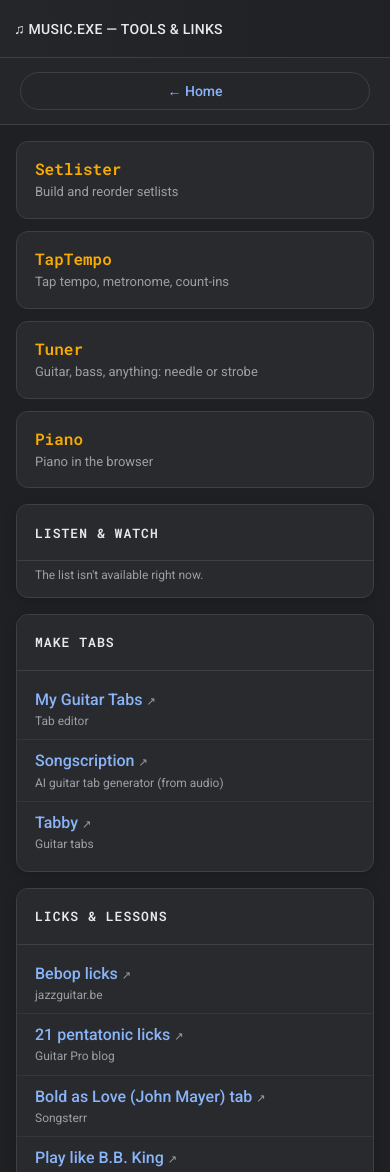
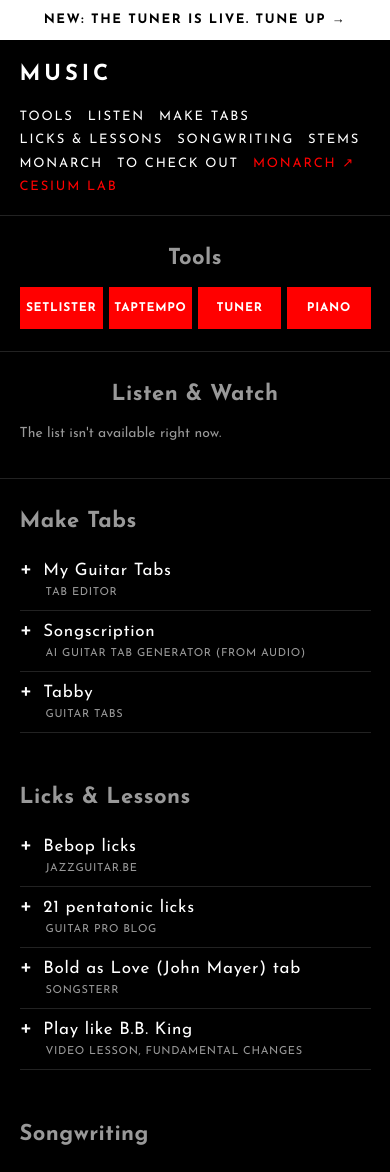
Before and after one commit to Cesium-Lab/heart, an Astro site in the folder frontend/: page /music in a window 390 px wide. Shown: the top 1172 px of the page. Built offline with nearby package versions, Linux system fonts and the light colour scheme; Astro itself is replaced by a stand-in of ours; no server answers.

Commit message:
music page

```diff
--- a/frontend/src/pages/music/index.astro
+++ b/frontend/src/pages/music/index.astro
@@ -1,5 +1,4 @@
 ---
-import "../../styles/setlister.css";
 import "../../styles/music.css";
 
 // Edit the lists here. `note` is shown under the link; `href` empty = plain text (no link).
@@ -12,7 +11,8 @@ const tools = [
 
 const sections = [
   {
-    title: "MAKE TABS",
+    id: "tabs",
+    title: "Make tabs",
     links: [
       { name: "My Guitar Tabs", href: "https://app.my-guitar-tabs.com/create", note: "Tab editor" },
       {
@@ -24,7 +24,8 @@ const sections = [
     ],
   },
   {
-    title: "LICKS & LESSONS",
+    id: "licks",
+    title: "Licks & lessons",
     links: [
       { name: "Bebop licks", href: "https://www.jazzguitar.be/blog/bebop-licks/", note: "jazzguitar.be" },
       {
@@ -45,7 +46,8 @@ const sections = [
     ],
   },
   {
-    title: "SONGWRITING",
+    id: "songwriting",
+    title: "Songwriting",
     links: [
       {
         name: "10 songwriting techniques",
@@ -55,7 +57,8 @@ const sections = [
     ],
   },
   {
-    title: "STEMS & VOCAL REMOVAL",
+    id: "stems",
+    title: "Stems & vocal removal",
     links: [
       { name: "Ultimate Vocal Remover", href: "https://ultimatevocalremover.com/", note: "Free app (UVR)" },
       { name: "UVR walkthrough", href: "https://www.youtube.com/watch?v=qYK_8xkIIOw", note: "YouTube" },
@@ -64,6 +67,7 @@ const sections = [
     ],
   },
   {
+    id: "monarch",
     title: "MONARCH",
     links: [
       { name: "monarchonstage.com", href: "https://monarchonstage.com/", note: "The band site" },
@@ -75,7 +79,8 @@ const sections = [
     ],
   },
   {
-    title: "TO CHECK OUT",
+    id: "later",
+    title: "To check out",
     links: [{ name: "Playhouse", href: "https://playhouse.band/", note: "playhouse.band" }],
   },
 ];
@@ -88,6 +93,8 @@ const sections = [
     <link rel="icon" href="/favicons/music.svg?v=5" type="image/svg+xml" />
     <link rel="apple-touch-icon" href="/apple-touch-icon.png?v=5" />
     <meta charset="utf-8" />
+    <link rel="preconnect" href="https://fonts.googleapis.com" />
+    <link href="https://fonts.googleapis.com/css2?family=Josefin+Sans:wght@400;700&display=swap" rel="stylesheet" />
     <meta name="viewport" content="width=device-width,initial-scale=1" />
     <meta name="description" content="Music tools and links" />
     <meta property="og:title" content="Music" />
@@ -96,40 +103,46 @@ const sections = [
   </head>
 
   <body>
-    <main class="app">
-      <header class="titlebar">
-        <span>♫ MUSIC.EXE — TOOLS &amp; LINKS</span><span class="window-buttons" aria-hidden="true"
-          ><i>_</i><i>□</i><i>×</i></span
-        >
+    <a class="mu-bar" href="/music/tuner/">New: the tuner is live. Tune up →</a>
+
+    <header class="mu-head">
+      <a class="mu-logo" href="/music/">Music</a>
+      <nav aria-label="Sections">
+        <a href="#tools">Tools</a>
+        <a href="#listen">Listen</a>
+        {sections.map((s) => <a href={`#${s.id}`}>{s.title === "Stems & vocal removal" ? "Stems" : s.title}</a>)}
+        <a class="mu-ext" href="https://monarchonstage.com/" target="_blank" rel="noopener">MONARCH ↗</a>
+        <a class="mu-ext" href="/">Cesium Lab</a>
+      </nav>
     </header>
-      <nav class="toolbar" aria-label="Links">
-        <a class="button" href="/">← Home</a>
-      </nav>
 
-      <section class="mu-tools" aria-label="My tools">
+    <main>
+      <section id="tools" class="mu-section">
+        <h2>Tools</h2>
+        <div class="mu-grid mu-tools">
           {
             tools.map((t) => (
-            <a class="mu-tool" href={t.href}>
+              <a class="mu-btn" href={t.href}>
                 <b>{t.name}</b>
                 <span>{t.note}</span>
               </a>
             ))
           }
+        </div>
       </section>
 
-      <section class="mu-listen panel" aria-label="Listen and watch">
-        <header class="panel-title">
-          <span>LISTEN &amp; WATCH</span><span id="lwCount" class="mu-count"></span>
-        </header>
+      <section id="listen" class="mu-section">
+        <h2>Listen &amp; watch <span id="lwCount" class="mu-count"></span></h2>
+        <div class="mu-grid">
           <form id="lwAdd" class="mu-add" hidden>
             <input name="link" placeholder="Paste a YouTube, Shorts, reel, or Spotify link" inputmode="url" />
             <input name="title" placeholder="Title (optional: looked up from the link)" />
-          <button class="primary small">Add</button>
+            <button class="mu-red">Add</button>
           </form>
           <form id="lwLogin" class="mu-add" hidden>
             <input name="username" placeholder="Username" autocomplete="username" autocapitalize="none" required />
             <input type="password" name="password" placeholder="Password" autocomplete="current-password" required />
-          <button class="small">Log in to edit</button>
+            <button class="mu-red">Log in to edit</button>
           </form>
           <div id="lwMsg" class="mu-msg"></div>
           <ul id="lwTodo" class="mu-check"></ul>
@@ -137,39 +150,39 @@ const sections = [
             <summary>Done (<span id="lwDoneN">0</span>)</summary>
             <ul id="lwDone" class="mu-check"></ul>
           </details>
-        <button id="lwEdit" class="small mu-editbtn" hidden>Log in to add or check off</button>
+          <button id="lwEdit" class="mu-plus" hidden>Log in to add or check off</button>
+        </div>
       </section>
 
-      <section class="mu-grid">
+      <div class="mu-cols">
       {
         sections.map((s) => (
-            <article class="panel">
-              <header class="panel-title">
-                <span>{s.title}</span>
-              </header>
-              <ul class="mu-links">
+          <section id={s.id} class="mu-section">
+            <h2>{s.title}</h2>
+            <ul class="mu-grid mu-links">
               {s.links.map((l) =>
                 l.href ? (
                   <li>
-                      <a href={l.href} target="_blank" rel="noopener">
-                        {l.name} <span class="mu-arrow">↗</span>
+                    <a class="mu-plus" href={l.href} target="_blank" rel="noopener">
+                      {l.name}
                     </a>
                     <small>{l.note}</small>
                   </li>
                 ) : (
                   <li>
-                      <span class="mu-plain">{l.name}</span>
+                    <span class="mu-plus mu-plain">{l.name}</span>
                     <small>{l.note}</small>
                   </li>
                 ),
               )}
             </ul>
-            </article>
+          </section>
         ))
       }
-      </section>
-      <footer class="footer">Links open in a new tab.</footer>
+      </div>
     </main>
+
+
     <script>
       import "../../scripts/listen.js";
     </script>
--- a/frontend/src/styles/music.css
+++ b/frontend/src/styles/music.css
@@ -1,181 +1,384 @@
-/* Music landing page (/music/): builds on setlister.css (app frame, panels, buttons). */
+/* Music landing page (/music/). Band-site look: black page, white text, red buttons that
+   flip on hover, big centered gray section titles, "+" link rows, slow 0.5 s transitions.
+   Font: Josefin Sans (free, Google Fonts) standing in for a geometric grotesque. */
+:root {
+  --mu-bg: #000;
+  --mu-text: #fff;
+  --mu-dim: #999;
+  --mu-line: #222;
+  --mu-red: #ff0000;
+  --mu-font: "Josefin Sans", "Helvetica Neue", Arial, sans-serif;
+}
+* {
+  box-sizing: border-box;
+  margin: 0;
+  padding: 0;
+}
+html {
+  background: var(--mu-bg);
+  scroll-behavior: smooth;
+}
+body {
+  overflow-x: hidden;
+  min-height: 100vh;
+  background: var(--mu-bg);
+  color: var(--mu-text);
+  font: 400 16px/1.5 var(--mu-font);
+}
+a {
+  color: inherit;
+  text-decoration: none;
+  transition: all 0.5s ease;
+}
+ul {
+  list-style: none;
+}
+
+/* Announcement bar */
+.mu-bar {
+  display: block;
+  padding: 10px 16px;
+  background: var(--mu-red);
+  color: #fff;
+  text-align: center;
+  font-weight: 700;
+  font-size: 13px;
+  letter-spacing: 0.12em;
+  text-transform: uppercase;
+}
+.mu-bar:hover {
+  background: #fff;
+  color: #000;
+}
+
+/* Header: name on the left, plain uppercase section links */
+.mu-head {
+  position: sticky;
+  top: 0;
+  z-index: 10;
+  display: flex;
+  align-items: center;
+  justify-content: space-between;
+  gap: 16px;
+  flex-wrap: wrap;
+  padding: 18px 5%;
+  background: rgba(0, 0, 0, 0.92);
+  border-bottom: 1px solid var(--mu-line);
+}
+.mu-logo {
+  font-weight: 700;
+  font-size: 28px;
+  letter-spacing: 0.18em;
+  text-transform: uppercase;
+}
+.mu-head nav {
+  display: flex;
+  gap: 4px 20px;
+  flex-wrap: wrap;
+}
+.mu-head nav a {
+  font-size: 13px;
+  letter-spacing: 0.14em;
+  text-transform: uppercase;
+}
+.mu-head nav a:hover,
+.mu-logo:hover {
+  opacity: 0.5;
+}
+
+/* Sections: full-width, big centered gray title, content in a centered grid */
+.mu-section {
+  padding: 0 0 4vw;
+  border-bottom: 1px solid var(--mu-line);
+  scroll-margin-top: 80px;
+}
+.mu-section h2 {
+  padding: 7vw 0 3vw;
+  text-align: center;
+  color: var(--mu-dim);
+  font-weight: 700;
+  font-size: 3.5vw;
+  text-transform: capitalize;
+  letter-spacing: 0.02em;
+}
+.mu-count {
+  display: block;
+  margin-top: 6px;
+  color: #fff;
+  font-size: 13px;
+  font-weight: 400;
+  letter-spacing: 0.14em;
+  text-transform: uppercase;
+}
+.mu-count:empty {
+  display: none;
+}
+.mu-grid {
+  max-width: 62rem;
+  margin: 0 auto;
+  padding: 0 10%;
+}
+
+/* Tool buttons: solid red blocks; hover flips to white */
 .mu-tools {
   display: grid;
   grid-template-columns: repeat(auto-fit, minmax(200px, 1fr));
-  gap: 12px;
-  padding: 16px 16px 0;
+  gap: 14px;
 }
-.mu-tool {
+.mu-btn {
   display: grid;
-  gap: 4px;
-  padding: 16px 18px;
-  border: 1px solid var(--line);
-  border-radius: 12px;
-  background: var(--surface-2);
-  color: var(--text);
-  text-decoration: none;
-  transition:
-    border-color 0.12s,
-    background 0.12s;
+  gap: 6px;
+  padding: 28px 22px;
+  background: var(--mu-red);
+  color: #fff;
+  text-align: center;
 }
-.mu-tool:hover {
-  border-color: var(--amber);
-  background: rgba(249, 171, 0, 0.06);
+.mu-btn b {
+  font-size: 20px;
+  letter-spacing: 0.14em;
+  text-transform: uppercase;
 }
-.mu-tool b {
-  font:
-    600 16px "Roboto Mono",
-    monospace;
-  color: var(--amber);
+.mu-btn span {
+  font-size: 13px;
+  opacity: 0.85;
 }
-.mu-tool span {
-  color: var(--muted);
-  font-size: 13px;
+.mu-btn:hover {
+  background: #fff;
+  color: #000;
 }
-.mu-grid {
-  display: grid;
-  grid-template-columns: repeat(auto-fit, minmax(300px, 1fr));
-  gap: 16px;
-  padding: 16px;
-  align-items: start;
-}
-.mu-links {
-  list-style: none;
-  margin: 0;
-  padding: 8px 0;
-}
+
+/* "+" link rows */
 .mu-links li {
   display: grid;
   gap: 2px;
-  padding: 9px 18px;
+  padding: 14px 0;
+  border-bottom: 1px solid var(--mu-line);
 }
-.mu-links li + li {
-  border-top: 1px solid rgba(60, 64, 67, 0.6);
+.mu-plus {
+  display: inline-flex;
+  align-items: baseline;
+  gap: 10px;
+  width: fit-content;
+  background: none;
+  border: 0;
+  color: #fff;
+  font: inherit;
+  font-size: max(1.3vw, 19px);
+  letter-spacing: 0.04em;
+  text-align: left;
+  cursor: pointer;
+  transition: opacity 0.5s ease;
 }
-.mu-links a {
-  color: var(--blue);
-  text-decoration: none;
-  font-weight: 500;
+.mu-plus::before {
+  content: "+";
+  font-size: 1.4em;
+  line-height: 1;
 }
-.mu-links a:hover {
-  text-decoration: underline;
-}
-.mu-arrow {
-  font-size: 70%;
-  color: var(--muted);
+.mu-plus:hover {
+  opacity: 0.5;
 }
 .mu-plain {
-  color: var(--text);
-  font-weight: 500;
+  cursor: default;
+}
+.mu-plain:hover {
+  opacity: 1;
 }
 .mu-links small {
-  color: var(--muted);
-  font-size: 12px;
+  padding-left: 30px;
+  color: var(--mu-dim);
+  font-size: 13px;
+  letter-spacing: 0.06em;
+  text-transform: uppercase;
 }
 
-/* Listen & watch checklist */
-.mu-listen {
-  margin: 16px 16px 0;
-}
-.mu-count {
-  color: var(--muted);
-  font-weight: 400;
-}
+/* Listen & watch */
 .mu-add {
   display: flex;
-  gap: 8px;
+  gap: 10px;
   flex-wrap: wrap;
-  padding: 12px 18px 0;
+  margin-bottom: 18px;
 }
 .mu-add[hidden] {
   display: none;
 }
 .mu-add input {
-  flex: 1 1 220px;
-  min-height: 34px;
-  padding: 0 10px;
-  border: 1px solid var(--line);
-  border-radius: 8px;
-  background: var(--surface);
-  color: var(--text);
+  flex: 1 1 240px;
+  min-height: 46px;
+  padding: 0 14px;
+  border: 0;
+  background: #ccc;
+  color: #000;
+  font: inherit;
+}
+.mu-red {
+  min-height: 46px;
+  padding: 0 26px;
+  border: 0;
+  background: var(--mu-red);
+  color: #fff;
+  font: 700 14px var(--mu-font);
+  letter-spacing: 0.14em;
+  text-transform: uppercase;
+  cursor: pointer;
+  transition: all 0.5s ease;
+}
+.mu-red:hover {
+  background: #fff;
+  color: #000;
+}
+.mu-red:disabled {
+  opacity: 0.5;
+  cursor: default;
 }
 .mu-msg {
-  min-height: 0;
-  padding: 6px 18px 0;
-  color: var(--muted);
-  font-size: 12px;
+  margin-bottom: 12px;
+  color: var(--mu-dim);
+  font-size: 14px;
 }
 .mu-msg:empty {
   display: none;
 }
-.mu-check {
-  list-style: none;
-  margin: 0;
-  padding: 6px 0;
-}
 .mu-check li {
   display: flex;
   align-items: center;
-  gap: 10px;
-  padding: 8px 18px;
-}
-.mu-check li + li {
-  border-top: 1px solid rgba(60, 64, 67, 0.6);
+  gap: 14px;
+  padding: 14px 0;
+  border-bottom: 1px solid var(--mu-line);
 }
 .mu-check input[type="checkbox"] {
-  width: 18px;
-  height: 18px;
   flex: none;
-  accent-color: var(--green);
+  width: 20px;
+  height: 20px;
+  accent-color: var(--mu-red);
 }
 .mu-check .t {
   flex: 1;
   min-width: 0;
   overflow-wrap: anywhere;
+  font-size: max(1.2vw, 18px);
 }
-.mu-check a {
-  color: var(--blue);
-  text-decoration: none;
-  font-weight: 500;
-}
-.mu-check a:hover {
-  text-decoration: underline;
+.mu-check .t a:hover {
+  opacity: 0.5;
 }
 .mu-check .by {
   display: block;
-  color: var(--muted);
-  font-size: 12px;
+  color: var(--mu-dim);
+  font-size: 13px;
+  letter-spacing: 0.06em;
+  text-transform: uppercase;
 }
 .mu-check .x {
-  min-height: 26px;
-  padding: 0 8px;
-  color: var(--muted);
-  background: transparent;
+  background: none;
   border: 0;
+  color: var(--mu-dim);
+  font-size: 22px;
+  cursor: pointer;
+  transition: color 0.5s ease;
 }
 .mu-check .x:hover {
-  color: var(--red);
+  color: var(--mu-red);
 }
 .mu-done {
-  padding: 0 0 8px;
+  margin-top: 18px;
 }
-.mu-done[hidden] {
+.mu-done[hidden],
+#lwEdit[hidden] {
   display: none;
 }
 .mu-done summary {
-  padding: 8px 18px;
-  color: var(--muted);
-  font-size: 13px;
+  color: var(--mu-dim);
+  font-size: 14px;
+  letter-spacing: 0.14em;
+  text-transform: uppercase;
   cursor: pointer;
 }
 .mu-done .t a,
-.mu-done .t span {
+.mu-done .t > span:first-child {
   text-decoration: line-through;
-  color: var(--muted);
+  color: var(--mu-dim);
 }
-.mu-editbtn {
-  margin: 4px 18px 14px;
+#lwEdit {
+  margin-top: 18px;
+  font-size: 16px;
 }
-.mu-editbtn[hidden] {
-  display: none;
+
+/* Compact: smaller titles and rows; the link groups sit side by side in columns. */
+.mu-section {
+  padding: 0 0 22px;
 }
+.mu-section h2 {
+  padding: 26px 0 12px;
+  font-size: clamp(22px, 2.2vw, 30px);
+}
+.mu-btn {
+  padding: 16px 14px;
+}
+.mu-btn b {
+  font-size: 16px;
+}
+.mu-btn span {
+  font-size: 12px;
+}
+.mu-links li,
+.mu-check li {
+  padding: 8px 0;
+}
+.mu-plus,
+.mu-check .t {
+  font-size: 17px;
+}
+.mu-links small {
+  padding-left: 26px;
+  font-size: 11px;
+}
+.mu-cols {
+  display: grid;
+  grid-template-columns: repeat(auto-fit, minmax(300px, 1fr));
+  gap: 0 40px;
+  max-width: 1240px;
+  margin: 0 auto;
+  padding: 0 5% 32px;
+}
+.mu-cols .mu-section {
+  border-bottom: 0;
+}
+.mu-cols .mu-section h2 {
+  text-align: left;
+}
+.mu-cols .mu-grid {
+  padding: 0;
+}
+.mu-ext {
+  color: var(--mu-red);
+}
+@media (max-width: 700px) {
+  .mu-grid {
+    padding: 0 5%;
+  }
+  .mu-logo {
+    font-size: 22px;
+  }
+  .mu-head nav {
+    gap: 4px 14px;
+  }
+}
+/* All tools on one line (4 across at every width; the short note hides on phones). */
+.mu-tools {
+  grid-template-columns: repeat(4, minmax(0, 1fr));
+  gap: 10px;
+}
+@media (max-width: 700px) {
+  .mu-tools {
+    gap: 6px;
+  }
+  .mu-btn {
+    padding: 12px 4px;
+  }
+  .mu-btn b {
+    font-size: 12px;
+    letter-spacing: 0.06em;
+  }
+  .mu-btn span {
+    display: none;
+  }
+}
```
Lines whose indentation alone changed are shown as unchanged.
